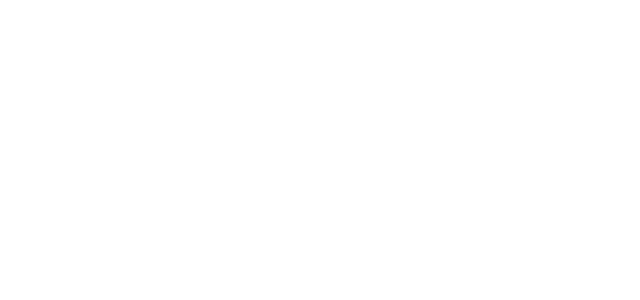
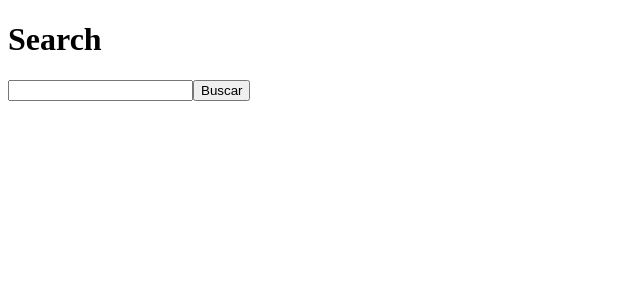
Before and after one commit to Vinicius-Holtman/perfreact, a Next.js app: page / in a window 1280 px wide. Shown: the top 300 px of the page, without its empty margins (0-640 px from the left). Built offline with nearby package versions, Linux system fonts and the light colour scheme.

Commit message:
Created base project

```diff
--- /dev/null
+++ b/components/ProductItem.tsx
@@ -0,0 +1,15 @@
+interface ProductItemProps {
+  product: {
+    id: number;
+    price: number;
+    title: string;
+  }
+}
+
+export function ProductItem({ product }: ProductItemProps) {
+  return (
+    <div>
+      {product.title} - <strong>{product.price}</strong>
+    </div>
+  )
+}
--- /dev/null
+++ b/components/SearchResults.tsx
@@ -0,0 +1,21 @@
+import { ProductItem } from "./ProductItem";
+
+interface SearchResultProps {
+  results: Array<{
+    id: number;
+    price: number;
+    title: string;
+  }>
+}
+
+export function SearchResult({ results }: SearchResultProps) {
+  return (
+    <div>
+      {results.map(product => {
+        return (
+          <ProductItem product={product} />
+        )
+      })}
+    </div>
+  )
+}
--- a/package.json
+++ b/package.json
@@ -6,7 +6,8 @@
     "dev": "next dev",
     "build": "next build",
     "start": "next start",
-    "lint": "next lint"
+    "lint": "next lint",
+    "server": "json-server -d 750 -w -p 3333 ./server.js"
   },
   "dependencies": {
     "next": "12.1.6",
@@ -19,6 +20,7 @@
     "@types/react-dom": "18.0.5",
     "eslint": "8.16.0",
     "eslint-config-next": "12.1.6",
+    "json-server": "^0.17.0",
     "typescript": "4.7.2"
   }
 }
--- a/pages/_app.tsx
+++ b/pages/_app.tsx
@@ -1,4 +1,5 @@
 import type { AppProps } from 'next/app'
+import React from 'react'
 
 function MyApp({ Component, pageProps }: AppProps) {
   return <Component {...pageProps} />
--- a/pages/index.tsx
+++ b/pages/index.tsx
@@ -1,7 +1,37 @@
+import { FormEvent, useState } from "react"
+import { SearchResult } from "../components/SearchResults";
+
 export function Home() {
+  const [search, setSearch] = useState('')
+  const [results, setResults] = useState([])
+
+  async function handleSearch(event: FormEvent) {
+    event.preventDefault()
+
+    if (!search.trim()) {
+      return;
+    }
+
+    const response = await fetch(`http://localhost:3333/products?q${search}`)
+    const data = await response.json()
+
+    setResults(data)
+  }
+
   return (
     <div>
+      <h1>Search</h1>
 
+      <form onSubmit={handleSearch}>
+        <input
+          type="text"
+          value={search}
+          onChange={e => setSearch(e.target.value)}
+        />
+        <button type="submit">Buscar</button>
+      </form>
+
+      <SearchResult results={results}/>
     </div>
   )
 }
```
Also changed, not shown: server.js (added, +15 -0 lines), 1 other file (tests, documents, lock files or other folders).
